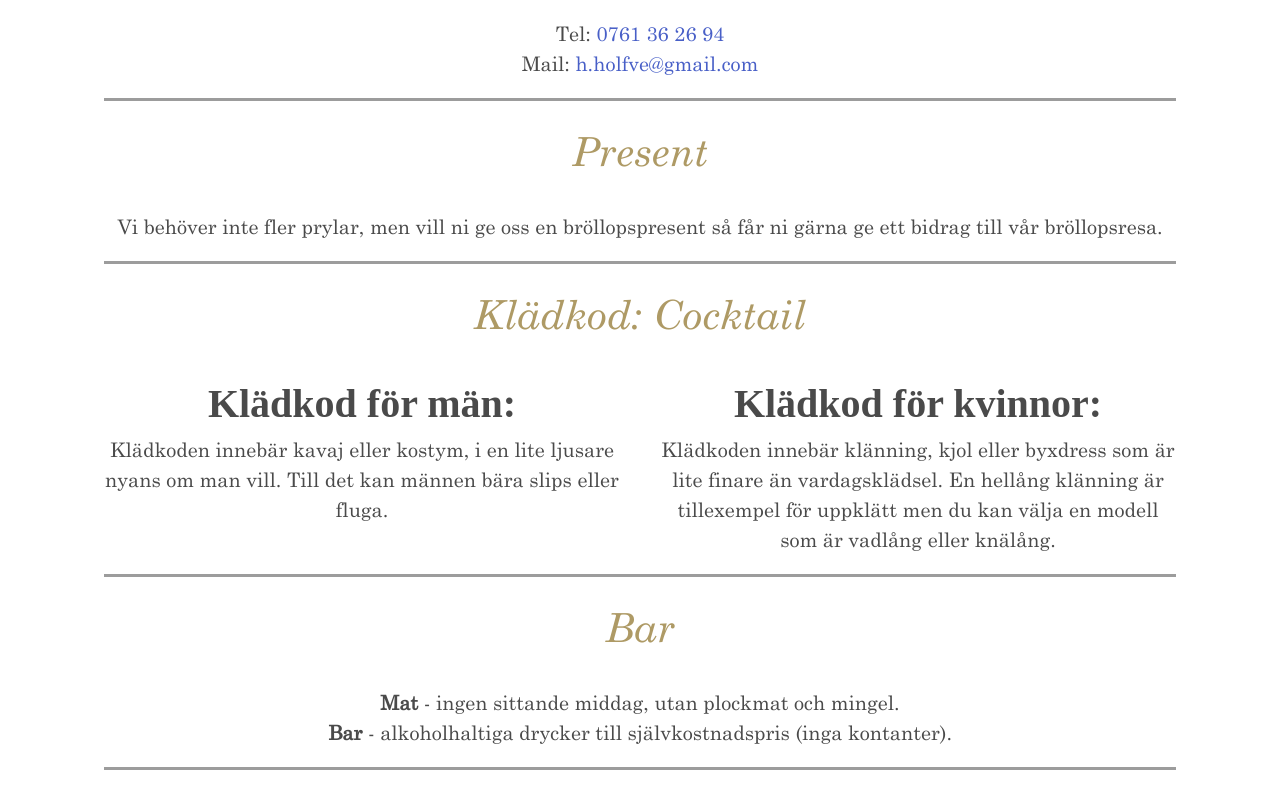
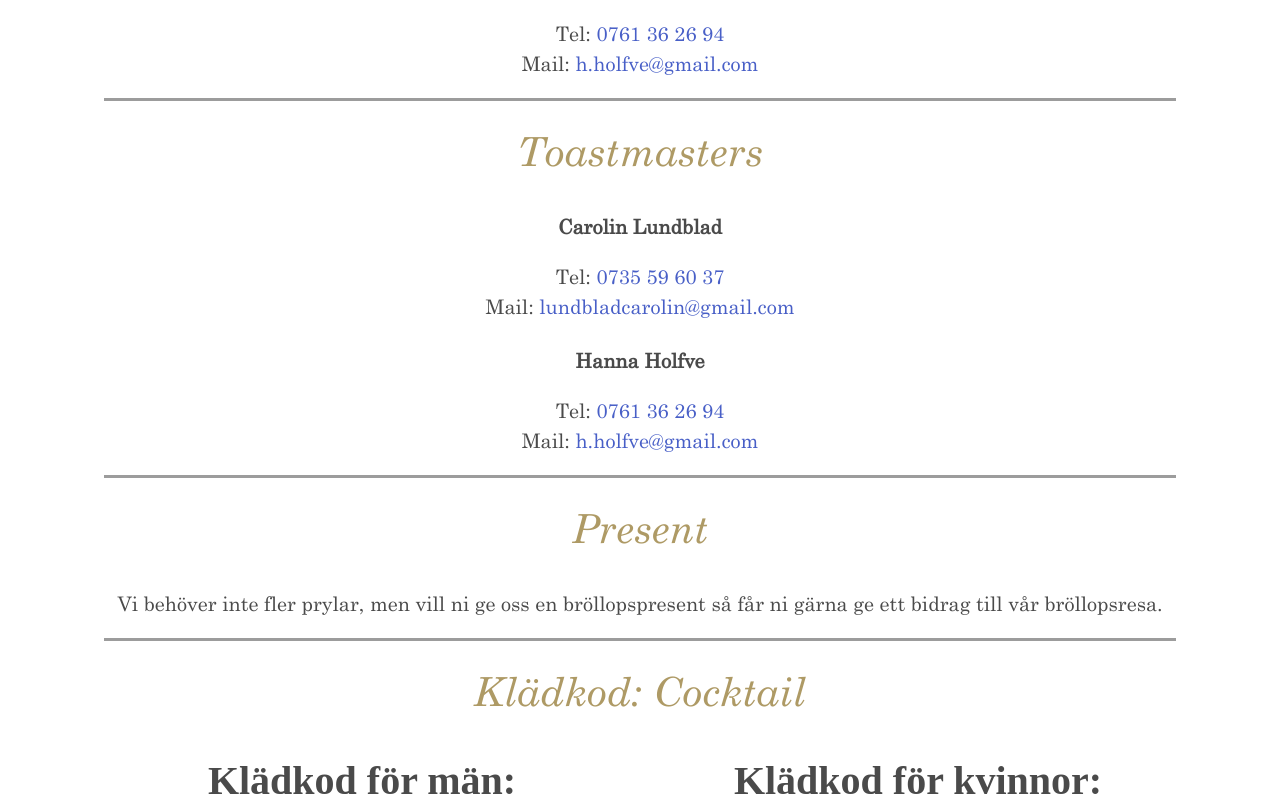
Before and after one commit to Bambuuh/herrofruholfve, a React (Create React App) app: page / in a window 1280 px wide. Shown: the part 1500-2304 px from the top of the page. Built offline with nearby package versions, Linux system fonts and the light colour scheme; a web font is replaced by a local one.

Commit message:
Toastmasters

```diff
--- a/src/App.js
+++ b/src/App.js
@@ -53,8 +53,31 @@ class App extends Component {
           <div>
             <p>
               Hör av dig till Hanna Holfve för hjälp med bokning på något av Clarions hotell i Stockholm.
-            Vi kommer att bo på Clarion Sign vid Norra Bantorget.
+          Vi kommer att bo på Clarion Sign vid Norra Bantorget.
+          </p>
+            <p className="number-wrapper">
+              Tel: <a href="tel:0761362694">0761 36 26 94</a>
             </p>
+            <p>
+              Mail: <a href="mailto:h.holfve@gmail.com">h.holfve@gmail.com</a>
+            </p>
+          </div>
+        </Section>
+        <Section className="toastmasters">
+          <div className="section-heading gold italic">
+            <div>Toastmasters</div>
+          </div>
+          <div>
+            <p><b>Carolin Lundblad</b></p>
+            <p className="number-wrapper">
+              Tel: <a href="tel:0735596037">0735 59 60 37</a>
+            </p>
+            <p>
+              Mail: <a href="mailto:lundbladcarolin@gmail.com">lundbladcarolin@gmail.com</a>
+            </p>
+          </div>
+          <div>
+            <p><b>Hanna Holfve</b></p>
             <p className="number-wrapper">
               Tel: <a href="tel:0761362694">0761 36 26 94</a>
             </p>
--- a/src/index.css
+++ b/src/index.css
@@ -100,6 +100,15 @@ div.welcome-text-container {
 
 .welcome-text span {
   background: white;
+}
+
+.toastmasters {
+  text-align: center;
+}
+
+.toastmasters div:nth-of-type(2) {
+  display: block;
+  margin-bottom: 24px;
 }
 
 .name-section {
```
